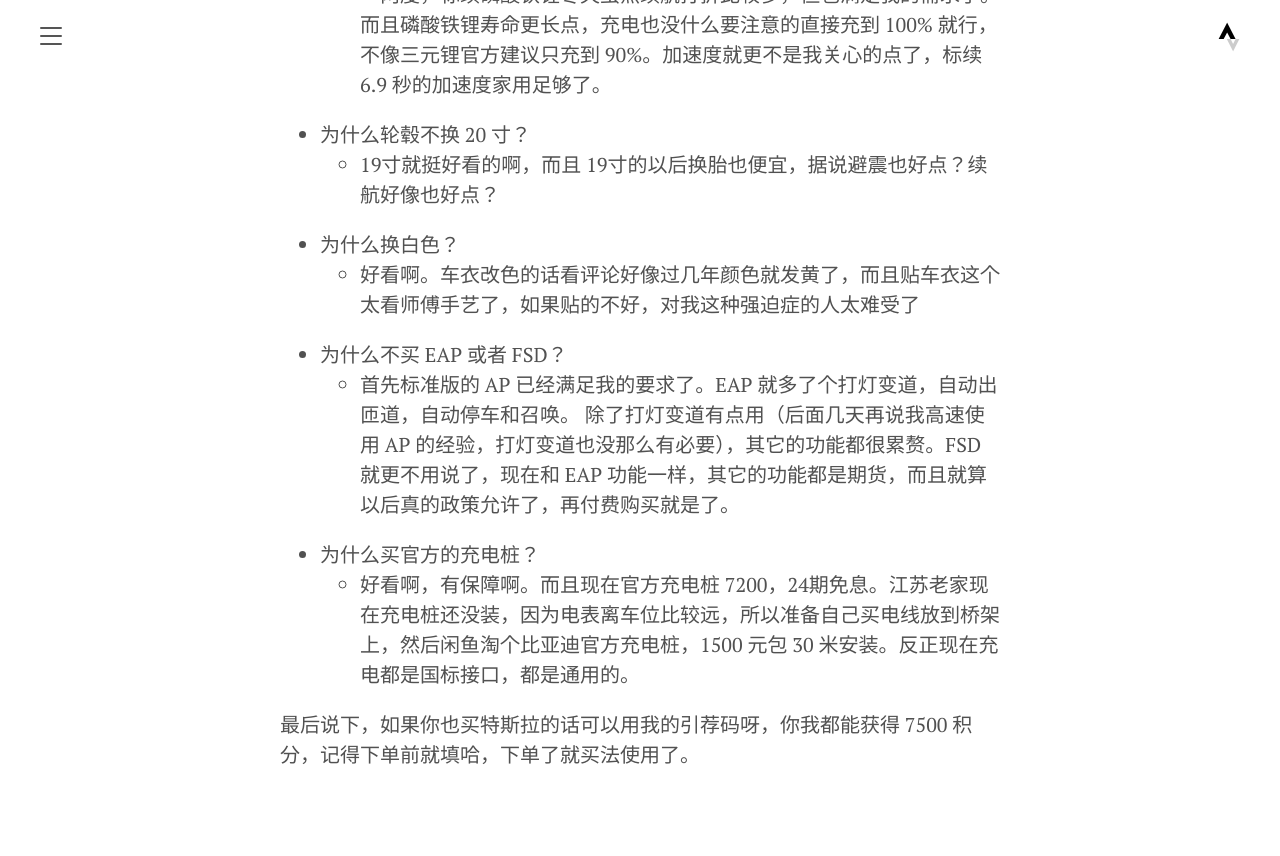
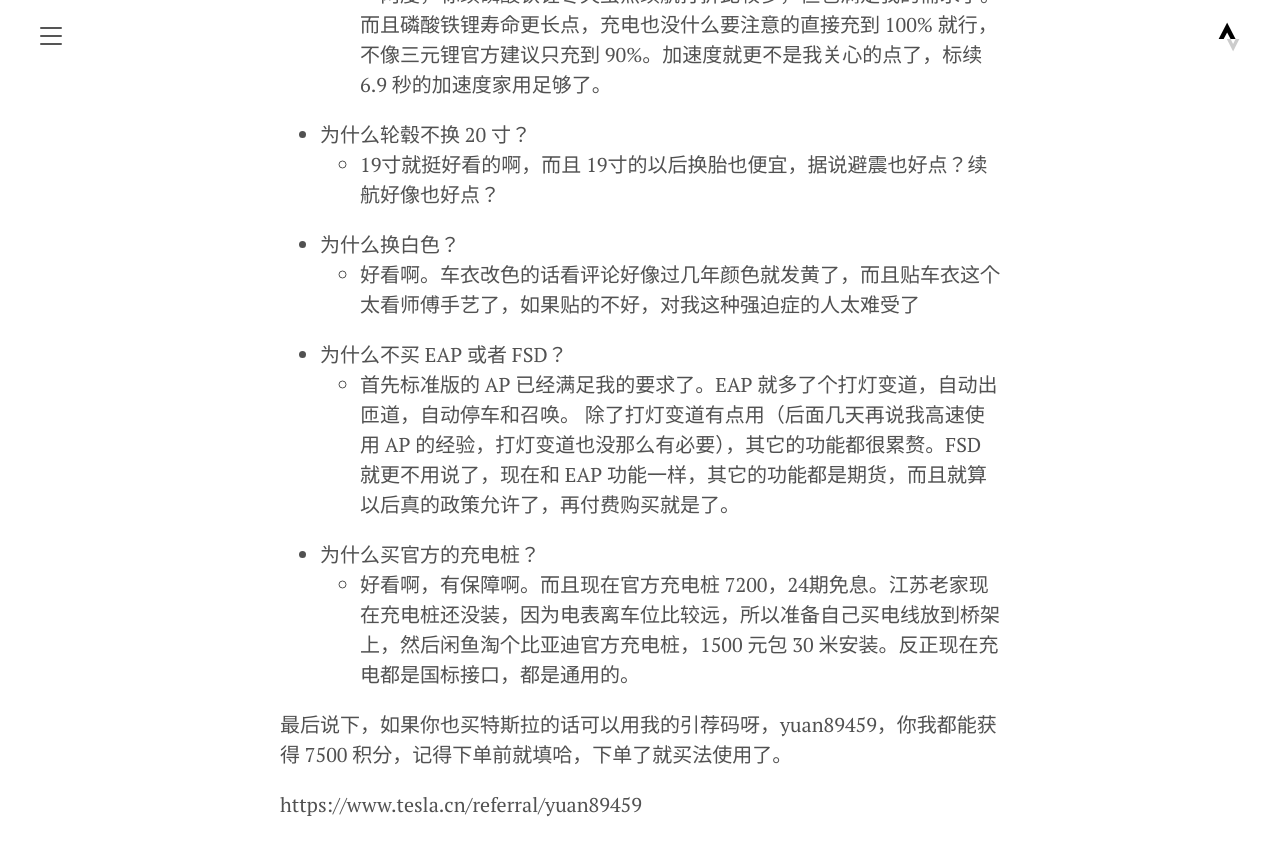
Before and after one commit to yoncise/yoncise.github.io, a Jekyll site: the page built from logs/_posts/2023/2023-02-26-115911932.md, in a window 1280 px wide and 900 px high, scrolled down 742 px. Shown: the top 856 px of the window. Built offline with Jekyll 4.4.1, drawn with Linux system fonts in a browser that asks for light colours.

```diff
--- a/logs/_posts/2023/2023-02-26-115911932.md
+++ b/logs/_posts/2023/2023-02-26-115911932.md
@@ -17,4 +17,6 @@
 - 为什么买官方的充电桩？
    - 好看啊，有保障啊。而且现在官方充电桩 7200，24期免息。江苏老家现在充电桩还没装，因为电表离车位比较远，所以准备自己买电线放到桥架上，然后闲鱼淘个比亚迪官方充电桩，1500 元包 30 米安装。反正现在充电都是国标接口，都是通用的。
 
-最后说下，如果你也买特斯拉的话可以用我的引荐码呀，你我都能获得 7500 积分，记得下单前就填哈，下单了就买法使用了。
+最后说下，如果你也买特斯拉的话可以用我的引荐码呀，yuan89459，你我都能获得 7500 积分，记得下单前就填哈，下单了就买法使用了。
+
+https://www.tesla.cn/referral/yuan89459
```
